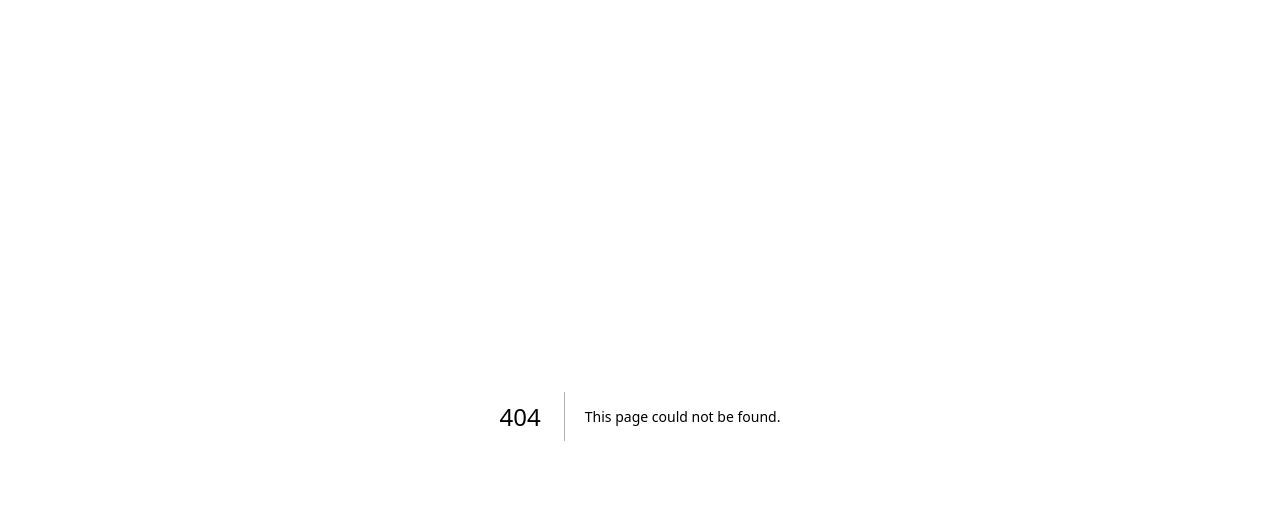
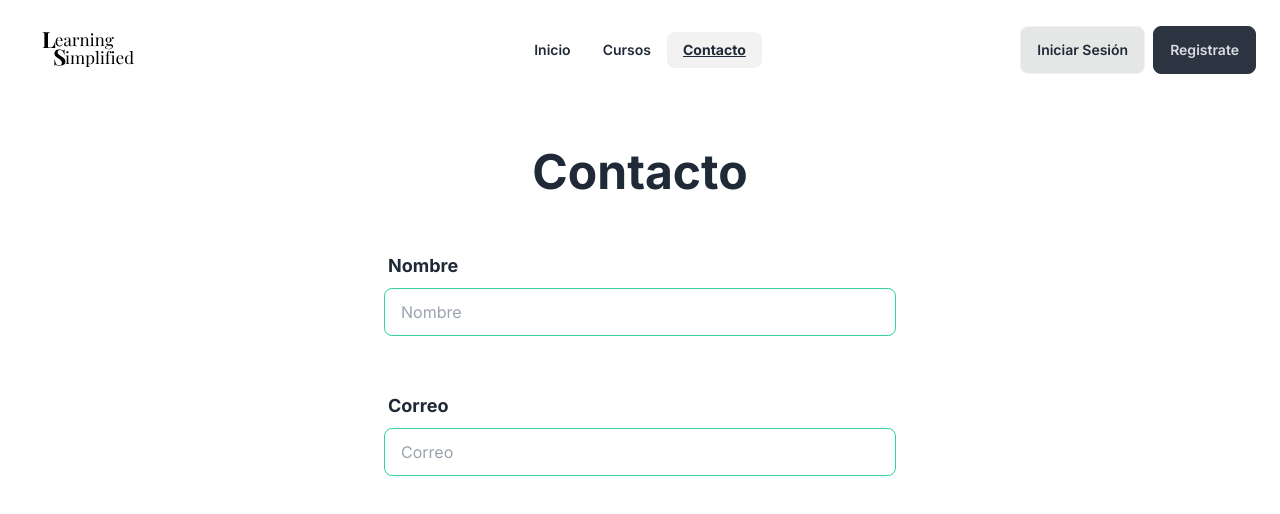
Before and after one commit to No-Country/c14-35-n-java-react, a Next.js app: page /contact in a window 1280 px wide. Before the commit this address had no page. Shown: the top 514 px of the page. Built offline with nearby package versions, Linux system fonts and the light colour scheme.

Commit message:
Make NavBar

```diff
--- /dev/null
+++ b/app/NavBar.tsx
@@ -0,0 +1,94 @@
+"use client";
+import Link from "next/link";
+import React from "react";
+import { usePathname } from "next/navigation";
+import longLogo from "@/public/long-logo.svg";
+import logo from "@/public/logo.svg";
+import Image from "next/image";
+
+export interface Route {
+  name: string;
+  path: string;
+}
+
+const NavBar = () => {
+  const routes: Route[] = [
+    { name: "Inicio", path: "/" },
+    { name: "Cursos", path: "/" },
+    { name: "Contacto", path: "/contact" },
+  ];
+  const pathname = usePathname();
+
+  const navLinks = routes.map((route) => {
+    return (
+      <li key={route.name}>
+        <Link
+          href={route.path}
+          className={
+            `/${pathname.split("/")[1]}` === route.path
+              ? "font-bold underline bg-base-200"
+              : "font-semibold"
+          }
+        >
+          {route.name}
+        </Link>
+      </li>
+    );
+  });
+
+  return (
+    <header className="my-4">
+      <nav className="px-0 navbar">
+        <div className="navbar-start">
+          <div className="dropdown">
+            <label tabIndex={0} className="-ml-4 btn btn-ghost lg:hidden">
+              <svg
+                xmlns="http://www.w3.org/2000/svg"
+                className="w-5 h-5"
+                fill="none"
+                viewBox="0 0 24 24"
+                stroke="currentColor"
+              >
+                <path
+                  strokeLinecap="round"
+                  strokeLinejoin="round"
+                  strokeWidth="2"
+                  d="M4 6h16M4 12h8m-8 6h16"
+                />
+              </svg>
+            </label>
+            <ul
+              tabIndex={0}
+              className="menu menu-sm dropdown-content mt-3 z-[1] p-2 shadow bg-base-100 rounded-box w-52"
+            >
+              {navLinks}
+            </ul>
+          </div>
+          <Link
+            href="/"
+            className="text-xl font-bold normal-case hover:underline"
+          >
+            <Image src={longLogo} alt="Logo" className="w-32 hidden lg:block" />
+            <Image src={logo} alt="Logo" className="w-12 lg:hidden" />
+          </Link>
+        </div>
+        <div className="hidden navbar-center lg:flex">
+          <ul className="px-1 menu menu-horizontal">{navLinks}</ul>
+        </div>
+        <div className="space-x-2 navbar-end">
+          <Link
+            href="/login"
+            className="normal-case transition-all btn bg-base-300 hover:font-extrabold btn-sm lg:btn-md"
+          >
+            Iniciar Sesión
+          </Link>
+          <a className="normal-case btn btn-neutral btn-sm lg:btn-md">
+            Registrate
+          </a>
+        </div>
+      </nav>
+    </header>
+  );
+};
+
+export default NavBar;
--- /dev/null
+++ b/app/contact/page.tsx
@@ -0,0 +1,15 @@
+import FormInput from "@/components/FormInput";
+import FormLayout from "@/components/FormLayout";
+import React from "react";
+
+const ContactPage = () => {
+  return (
+    <FormLayout>
+      <h1 className="mx-auto text-4xl font-bold lg:text-5xl">Contacto</h1>
+      <FormInput>Nombre</FormInput>
+      <FormInput type="email">Correo</FormInput>
+    </FormLayout>
+  );
+};
+
+export default ContactPage;
--- a/app/layout.tsx
+++ b/app/layout.tsx
@@ -1,6 +1,7 @@
 import "./globals.css";
 import type { Metadata } from "next";
 import { Inter } from "next/font/google";
+import NavBar from "./NavBar";
 
 const inter = Inter({ subsets: ["latin"] });
 
@@ -15,9 +16,10 @@ export default function RootLayout({
   children: React.ReactNode;
 }) {
   return (
-    <html lang="en">
+    <html lang="en" className="max-w-7xl mx-auto px-6" data-theme="light">
       <body className={inter.className}>
-        <main className="mx-6 mt-4">{children}</main>
+        <NavBar />
+        <main className="mt-8">{children}</main>
       </body>
     </html>
   );
--- a/app/login/page.tsx
+++ b/app/login/page.tsx
@@ -1,5 +1,5 @@
 import React from "react";
-import PasswordInput from "../components/PasswordInput";
+import PasswordInput from "@/components/PasswordInput";
 
 const LoginPage = () => {
   return (
--- /dev/null
+++ b/components/FormInput.tsx
@@ -0,0 +1,25 @@
+import React from "react";
+interface Props {
+  children: React.ReactNode;
+  placeholder?: string;
+  type?: string;
+}
+
+const FormInput = ({ children, placeholder, type }: Props) => {
+  return (
+    <>
+      <label className="lg:mt-12 mt-8 label">
+        <span className="font-semibold lg:text-lg label-text lg:font-bold">
+          {children}
+        </span>
+      </label>
+      <input
+        type={type ?? "text"}
+        placeholder={typeof children === "string" ? children : placeholder}
+        className="w-full input input-bordered input-success"
+      />
+    </>
+  );
+};
+
+export default FormInput;
--- /dev/null
+++ b/components/FormLayout.tsx
@@ -0,0 +1,15 @@
+import React from "react";
+
+interface Props {
+  children: React.ReactNode;
+}
+
+const FormLayout = ({ children }: Props) => {
+  return (
+    <div className="mx-auto max-w-xl mt-16 lg:mt-22 form-control md:px-8">
+      {children}
+    </div>
+  );
+};
+
+export default FormLayout;
```
Also changed, not shown: components/PasswordInput.tsx (renamed from app/components/PasswordInput.tsx), public/logo.svg (added), public/long-logo.svg (added).
